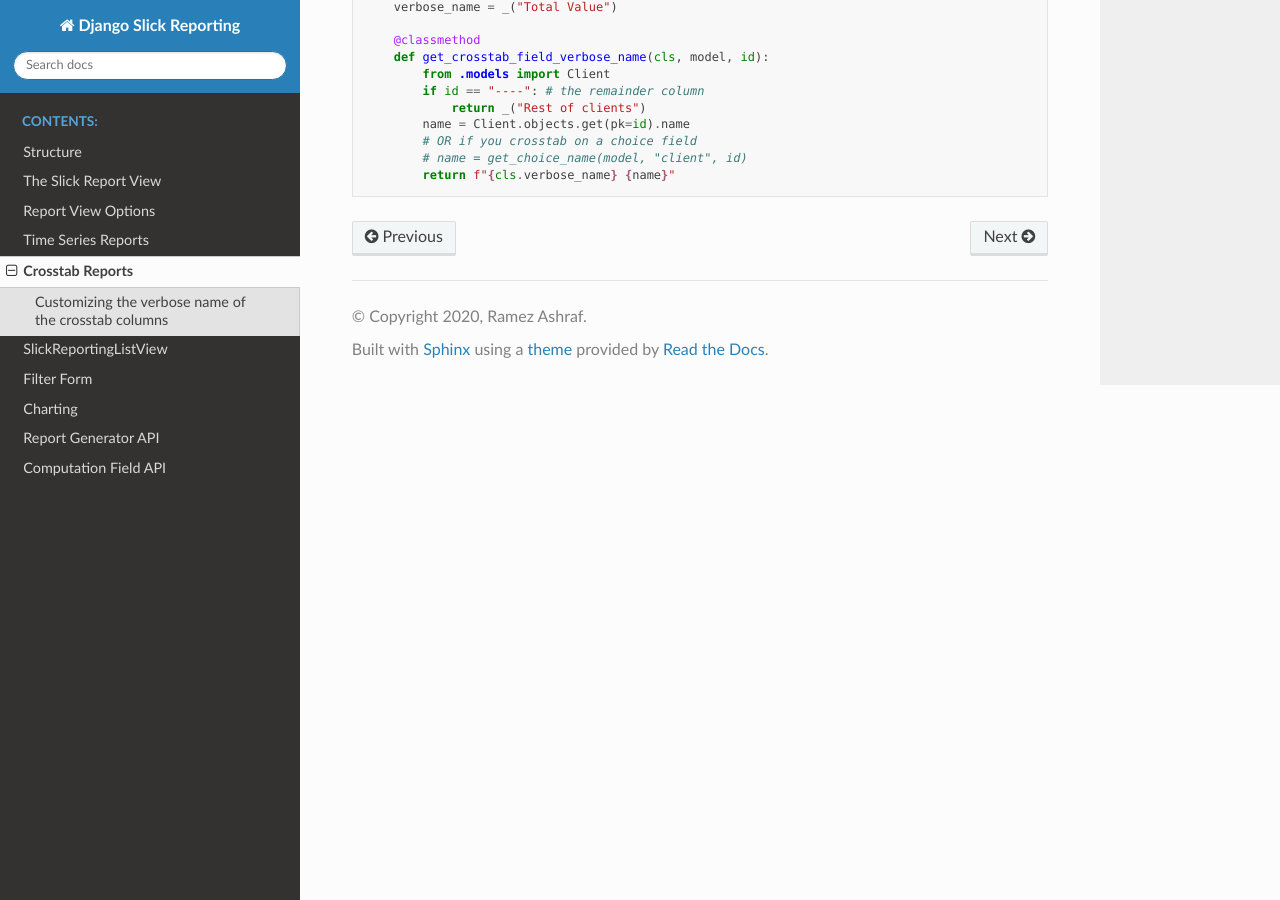
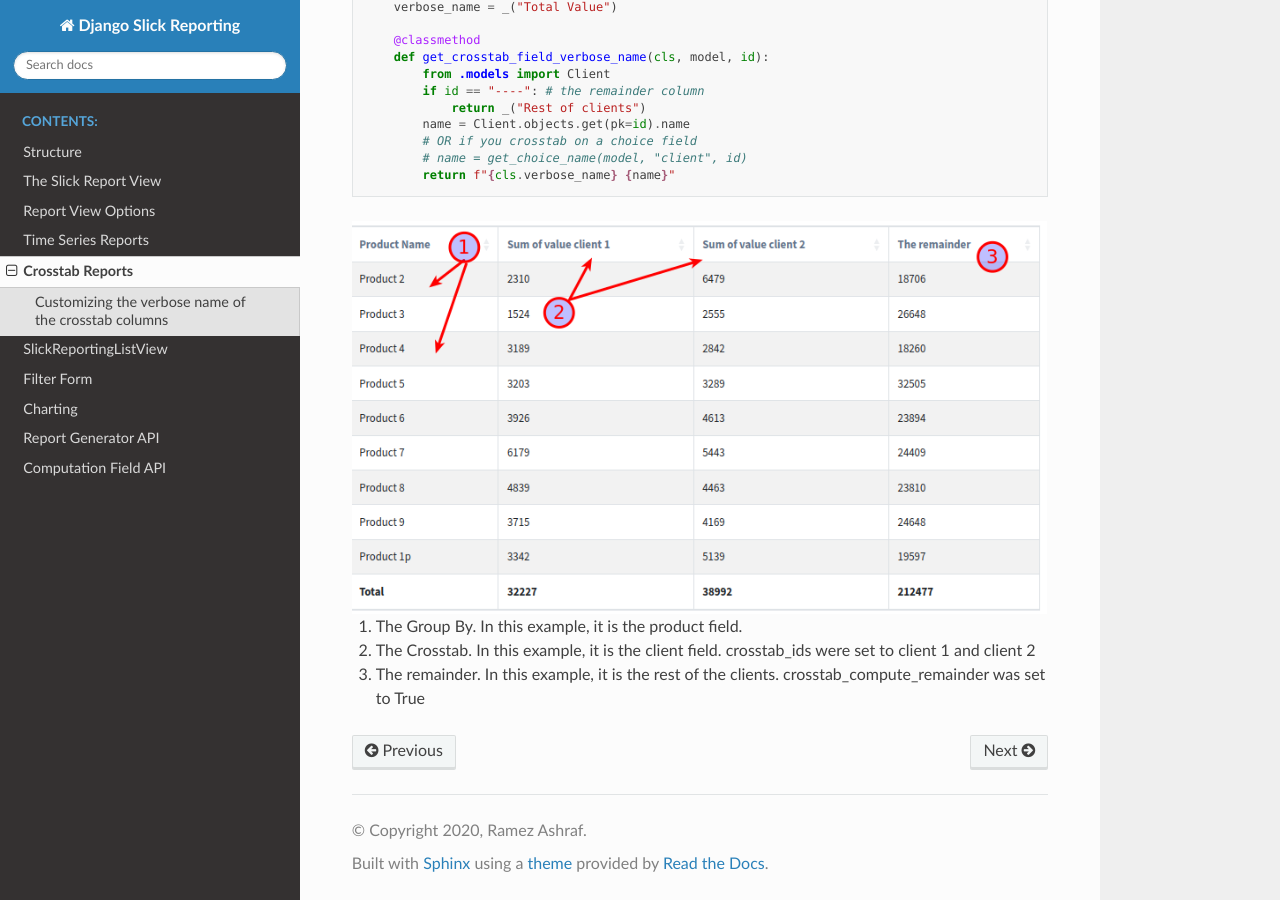
Before and after one commit to Justin121983/django-slick-reporting, a Sphinx documentation site: the page built from docs/source/crosstab_options.rst, in a window 1280 px wide and 900 px high, scrolled down 1134 px. Built offline with Sphinx 7.4.7 and the Read the Docs theme 2.0.0, drawn with Linux system fonts in a browser that asks for light colours.

Commit message:
Adds crosstab image

```diff
--- a/docs/source/crosstab_options.rst
+++ b/docs/source/crosstab_options.rst
@@ -62,3 +62,14 @@ Default is that the verbose name will display the id of the crosstab field, and
                 # OR if you crosstab on a choice field
                 # name = get_choice_name(model, "client", id)
                 return f"{cls.verbose_name} {name}"
+
+
+.. image:: _static/crosstab.png
+  :width: 800
+  :alt: crosstab
+  :align: center
+
+
+1. The Group By. In this example, it is the product field.
+2. The Crosstab. In this example, it is the client field. crosstab_ids were set to client 1 and client 2
+3. The remainder. In this example, it is the rest of the clients. crosstab_compute_remainder was set to True
```
Also changed, not shown: docs/source/_static/crosstab.png (added).
